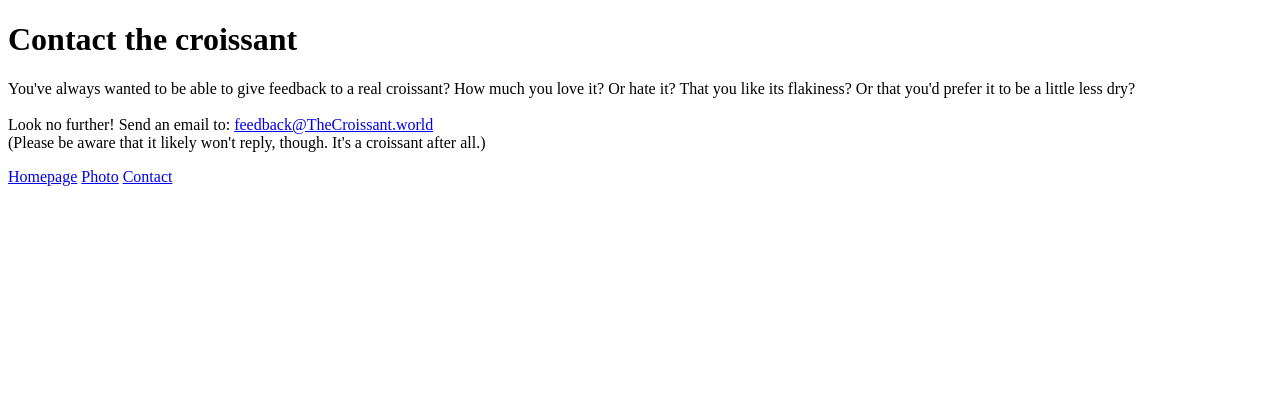
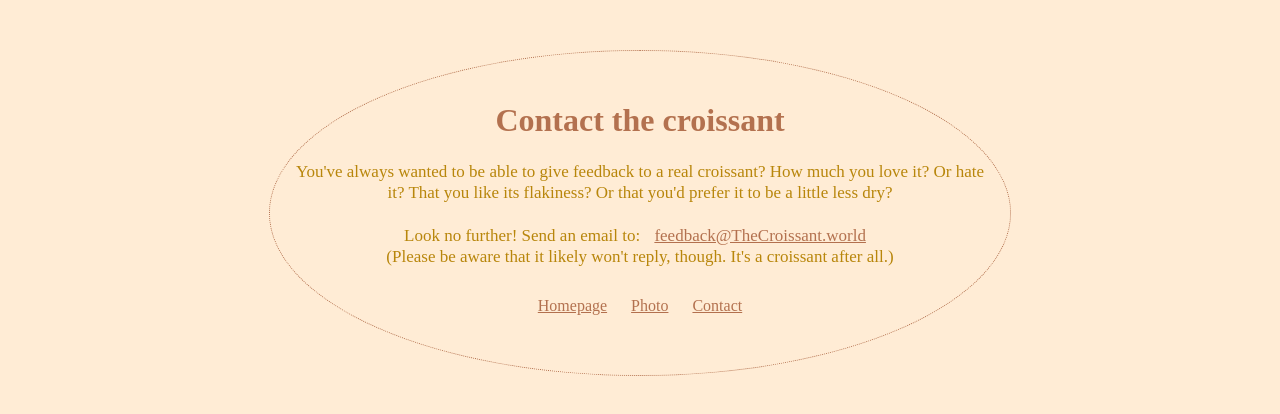
Before and after one commit to mwnakahara/TestSite-Croissant, a plain HTML site: page contact.html in a window 1280 px wide. Drawn offline with Linux system fonts and the light colour scheme.

Commit message:
added CSS

```diff
--- a/contact.html
+++ b/contact.html
@@ -5,6 +5,7 @@
   <meta http-equiv="X-UA-Compatible" content="IE=edge">
   <meta name="viewport" content="width=device-width, initial-scale=1.0">
   <title>Contact</title>
+<link rel="stylesheet" href="/src/styles.css">
 </head>
 <body>
   <h1>Contact the croissant</h1>
--- /dev/null
+++ b/src/styles.css
@@ -0,0 +1,44 @@
+:root {
+  --primary-color: darkgoldenrod;
+  --secondary-color: rgb(160, 82, 45, 0.8);
+}
+
+body {
+  text-align: center;
+  background-color: rgb(255, 228, 196, 0.7);
+  color: var(--primary-color);
+max-width: 700px;
+display: block;
+margin: 50px auto;
+padding: 30px 20px;
+border: 1px dotted var(--secondary-color);
+border-radius: 50%;
+}
+
+h1 {
+  color: var(--secondary-color);
+}
+
+p {
+  font-size: 17px;
+  line-height: 1.25;
+}
+
+.pic-description {
+  margin-top: 5px;
+  margin-bottom: 15px;
+
+}
+
+.menu {
+  margin: 30px;
+}
+
+a {
+  color: var(--secondary-color);
+   padding: 10px;
+}
+
+a:visited {
+  color: var(--secondary-color);
+}
```
Also changed, not shown: index.html (+1 -0 lines), photo.html (+1 -0 lines).
